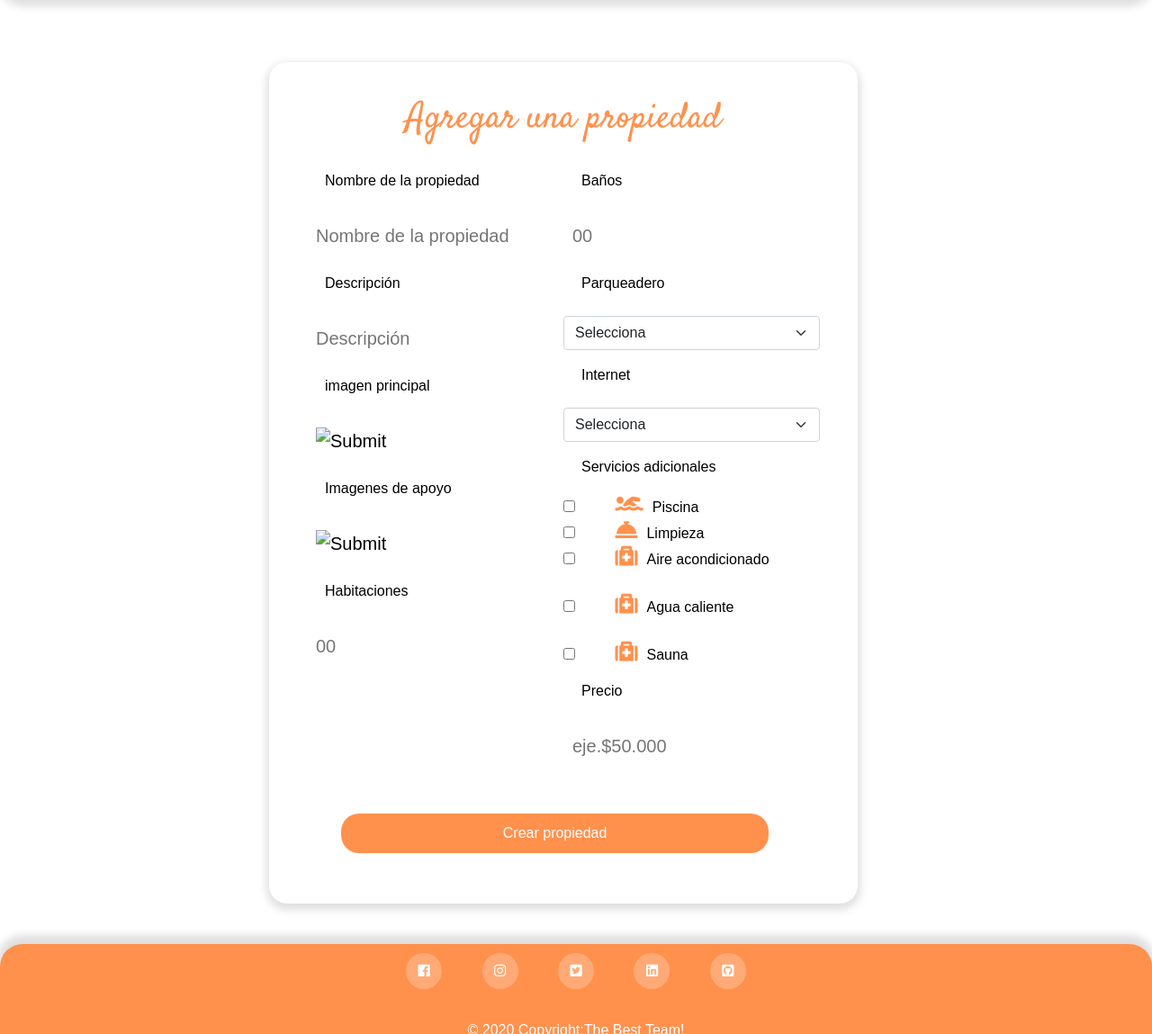
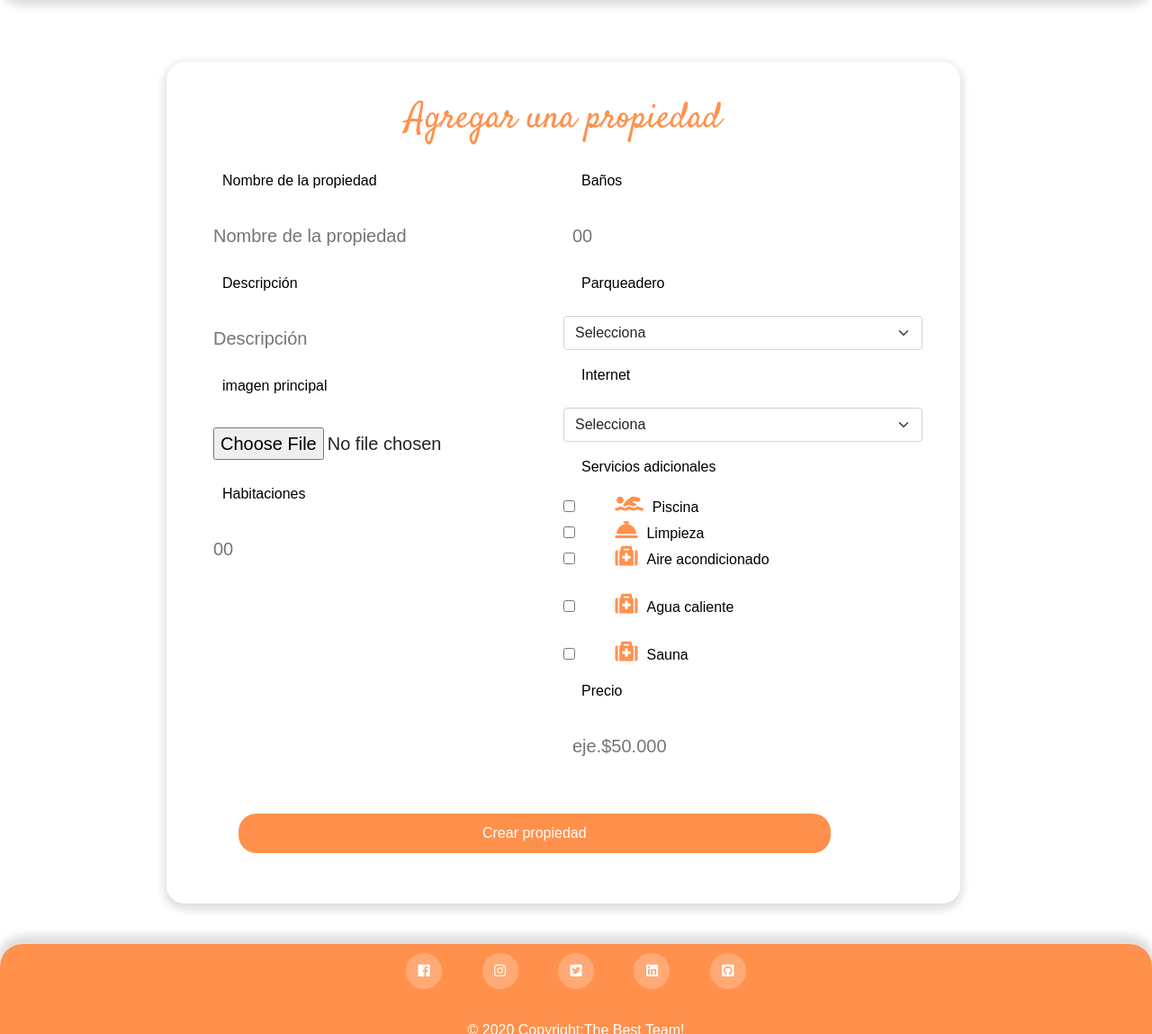
Before and after one commit to PaolaRoa/airbnb_criollo, a PHP site: page /views/Newhomelessor.php in a window 1280 px wide. Shown: the part 100-1249 px from the top of the page at 90% size. Run offline with PHP 8.4, Linux system fonts and the light colour scheme; the visitor is signed in with stand-in values (Sample User, id 1); some libraries are stand-ins or nearby versions.

Commit message:
begin images

```diff
--- a/controllers/LoginController.php
+++ b/controllers/LoginController.php
@@ -18,7 +18,12 @@
 
 if($user->loginUserValidation()==0){
 
+   session_start();
+   $_SESSION["msg"] = "Verifica tu usuario o constraseña";
+   $_SESSION["msg_type"] = "danger";
+
    header('Location: ../views/Login.php');
+
  }
  else{
     if($user->validationRol()['rol']==0){
--- a/views/LessorHouse.php
+++ b/views/LessorHouse.php
@@ -68,6 +68,8 @@
                 <br>
         <?php
             }
+
+
         }
         ?>
 
--- a/views/Newhomelessor.php
+++ b/views/Newhomelessor.php
@@ -26,7 +26,7 @@
 
     <!--Form new house-->
     <div id="form" class="form">
-        <form class="cd-form" id="form_add_house" autocomplete="off">
+        <form class="cd-form" id="form_add_house" autocomplete="off" enctype="multipart/form-data">
             <h1>Agregar una propiedad</h1>
             </br>
             <div class="container">
@@ -46,17 +46,18 @@
                     </p>
 
                     <p class="fieldset">
-                        <label class="image-replace cd-email" for="description">imagen principal</label>
+                        <label class="image-replace" for="description">imagen principal</label>
                         </Br>
                         </Br>
-                        <input class="text" type="image" placeholder="Descripción" name="main-picture" id="main-picture" required>
+                        <input class="text" type="file" placeholder="Descripción" name="main-picture" id="main-picture" required>
+
                     </p>
-                    <p class="fieldset">
-                        <label class="image-replace cd-email" for="description">Imagenes de apoyo</label>
+                    <!-- <p class="fieldset">
+                        <label class="image-replace " for="description">Imagenes de apoyo</label>
                         </Br>
                         </Br>
-                        <input class="text" type="image" placeholder="Descripción" name="additional-images" id="additional-images" required>
-                    </p>
+                        <input class="text" type="file" placeholder="Descripción" name="additional-images" id="additional-images" required>
+                    </p> -->
                     <p class="fieldset">
                         <label class="image-replace cd-email" for="description">Habitaciones</label>
                         </Br>
@@ -132,8 +133,11 @@
 
     </div> <!-- cd-signup -->
     </div>
+
+
 </form>
 </div>
+
 
 
 
```
Also changed, not shown: controllers/HouseController.php (+16 -0 lines), models/Imagenes.php (added, +33 -0 lines), views/Login.php (+31 -4 lines), assests/js/ViewPassword.js (line endings or trailing spaces).
